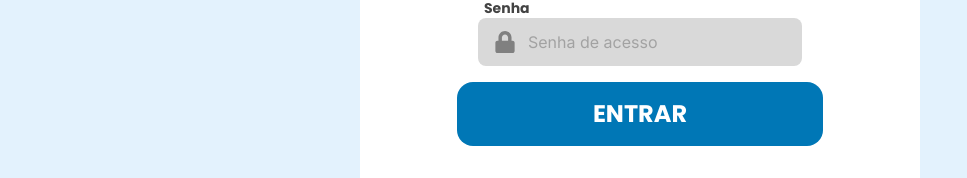
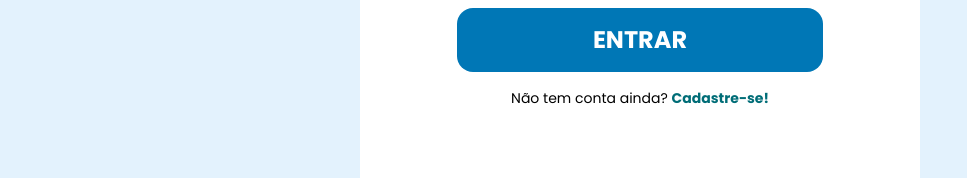
Before and after one commit to mariadxavier/roadmap-administracao, a React (Vite) app: page /login in a window 1280 px wide. Shown: the part 566-744 px from the top of the page, without its empty margins (0-967 px from the left). Built offline with nearby package versions, Linux system fonts and the light colour scheme; a web font is replaced by a local one.

Commit message:
feat link to signin from login
+ fix tamanho svg

```diff
--- a/src/pages/Login.tsx
+++ b/src/pages/Login.tsx
@@ -2,14 +2,15 @@ import { GoBack } from "../components/GoBack";
 import { AccessButton } from "../components/AccessButton";
 import { Input } from "../components/Input";
 import { FaEnvelope, FaLock } from "react-icons/fa";
+import { Link } from "react-router-dom";
 
 export function Login() {
     return (
-        <div className="flex flex-col items-center lg:bg-backgroundLight-adm w-screen h-dvh py-4">
+        <div className="flex flex-col items-center lg:bg-backgroundLight-adm w-dwh h-dvh py-4">
             <GoBack />
-            <div className="flex items-center flex-col h-full w-full max-w-[560px] lg:bg-white lg:rounded-[20px] lg:pb-6 justify-center gap-8">
+            <div className="flex items-center flex-col h-full w-full max-w-[560px] lg:bg-white lg:rounded-[20px] lg:pb-6 justify-center gap-4">
 
-                <img className="size-80 bg-top bg-auto bg-no-repeat" src="https://raw.githubusercontent.com/Tarikul-Islam-Anik/Animated-Fluent-Emojis/master/Emojis/Smilies/See-No-Evil%20Monkey.png" alt="See-No-Evil Monkey"/>
+                <img className="xsm:hidden size-60 bg-top bg-auto bg-no-repeat" src="https://raw.githubusercontent.com/Tarikul-Islam-Anik/Animated-Fluent-Emojis/master/Emojis/Smilies/See-No-Evil%20Monkey.png" alt="See-No-Evil Monkey"/>
 
                 <h1 className="font-poppins font-black text-title-adm text-[2.3rem] leading-8 tracking-[0.63rem]">LOGIN</h1>
 
@@ -19,6 +20,9 @@ export function Login() {
 
                     <Input label="Senha" placeHolder="Senha de acesso" icon={<FaLock size={22} className="text-[#808080]" />}></Input>
                     <AccessButton text="ENTRAR"/>
+                <Link to={"/signin"} className="font-poppins text-sm text-nowrap">
+                    Não tem conta ainda? <span className="font-bold text-titlePrincipal-adm">Cadastre-se!</span>
+                </Link>
                 </form>
             </div>
         </div>
```
